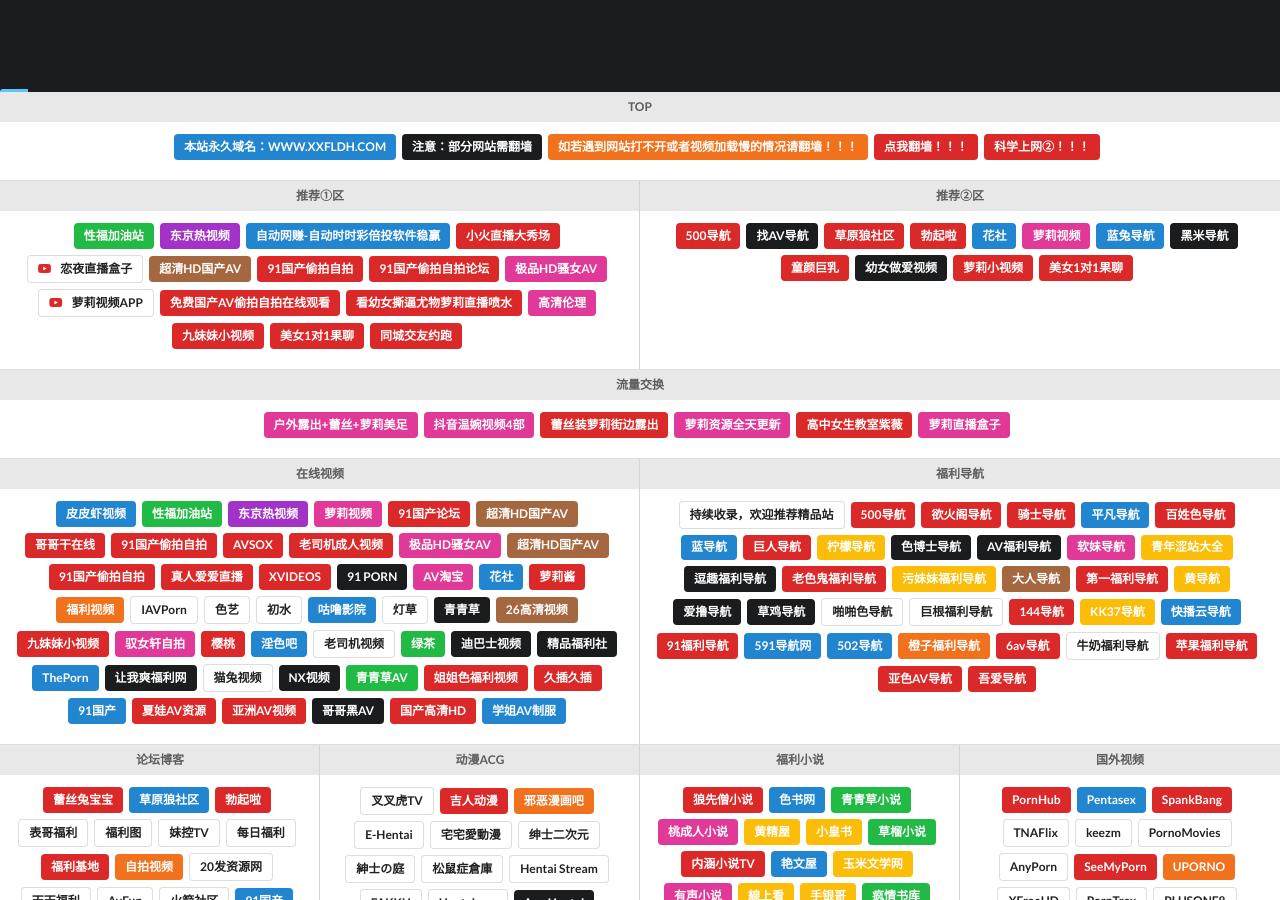
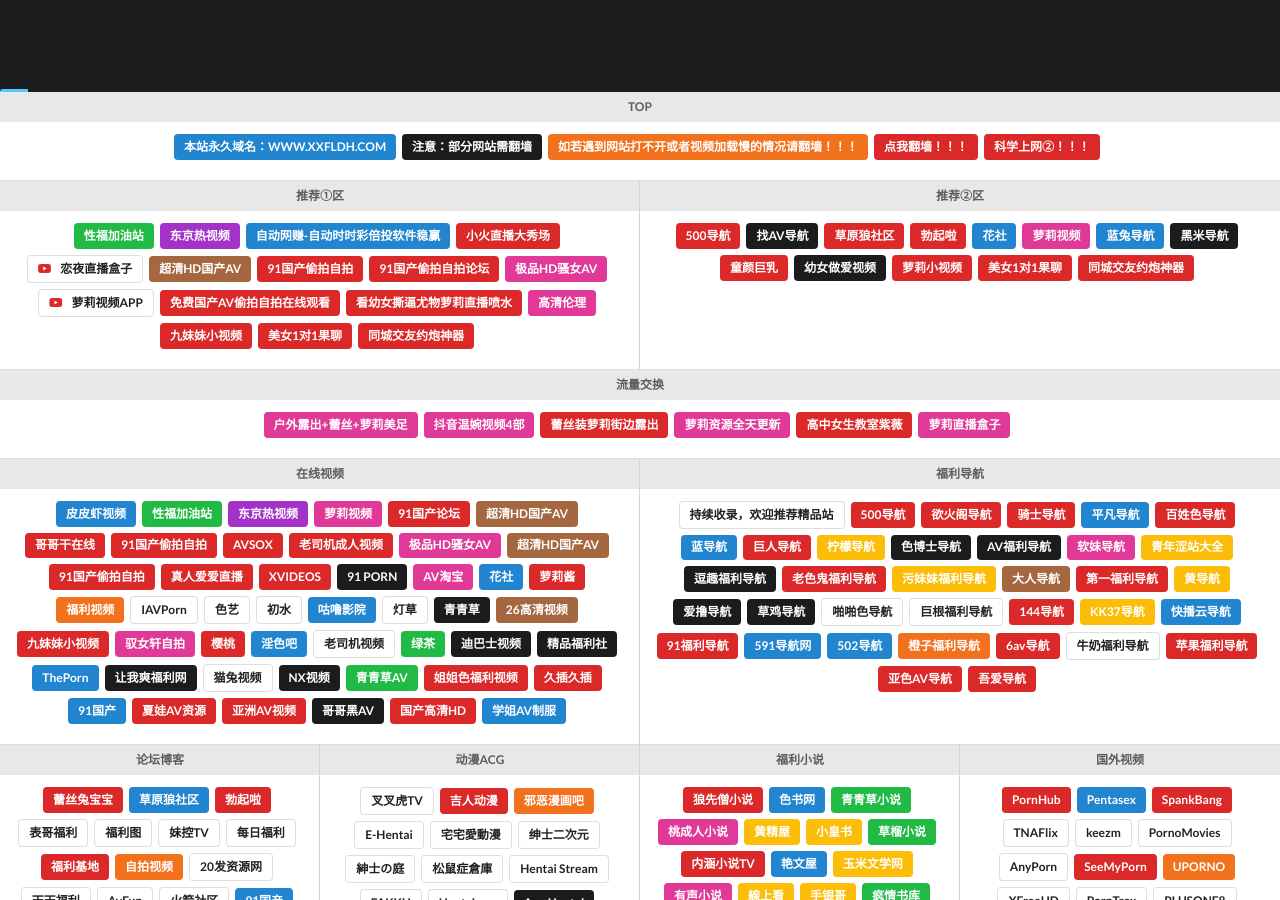
Before and after one commit to boboyang1/xxfldh, a Jekyll site: the page built from index.html, in a window 1280 px wide and 900 px high, scrolled down 737 px. Built offline with Jekyll 4.4.1, drawn with Linux system fonts in a browser that asks for light colours; comment, search, counter and statistics services are not loaded.

Commit message:
Update links.yml

```diff
--- a/_data/links.yml
+++ b/_data/links.yml
@@ -88,9 +88,9 @@
       style: red
       url: http://www.pdsyysl.com/o3ZobLb
 
-    - name: 同城交友约跑
+    - name: 同城交友约炮神器
       style: red
-      url: http://www.1122wailian.com:10080?id=a1-33511&xxf=0
+      url: http://ajnoe.cn:69/?t=huic_34
 
   - category: 推荐②区
     links:
@@ -141,6 +141,10 @@
     - name: 美女1对1果聊
       style: red
       url: http://www.pdsyysl.com/o3ZobLb
+
+    - name: 同城交友约炮神器
+      style: red
+      url: http://ajnoe.cn:69/?t=huic_34
 
 - section: three
   categories:
```
